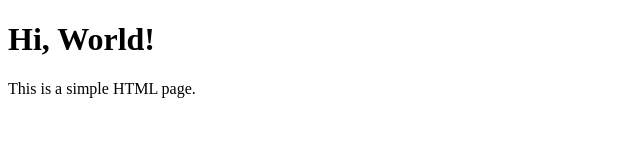
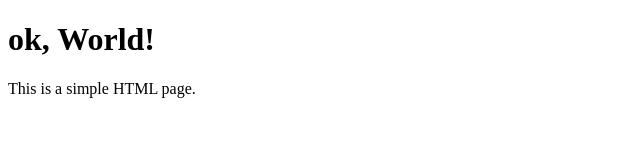
Before and after one commit to Shwethabasavaraj/My-repo, a plain HTML site: page index.html in a window 1280 px wide. Shown: the full height of the page, 0-640 px from the left. Drawn offline with Linux system fonts and the light colour scheme.

Commit message:
third commit

```diff
--- a/index.html
+++ b/index.html
@@ -6,7 +6,7 @@
   <title>My First Web Page</title>
 </head>
 <body>
-  <h1>Hi, World!</h1>
+  <h1>ok, World!</h1>
   <p>This is a simple HTML page.</p>
 </body>
 </html>
```
